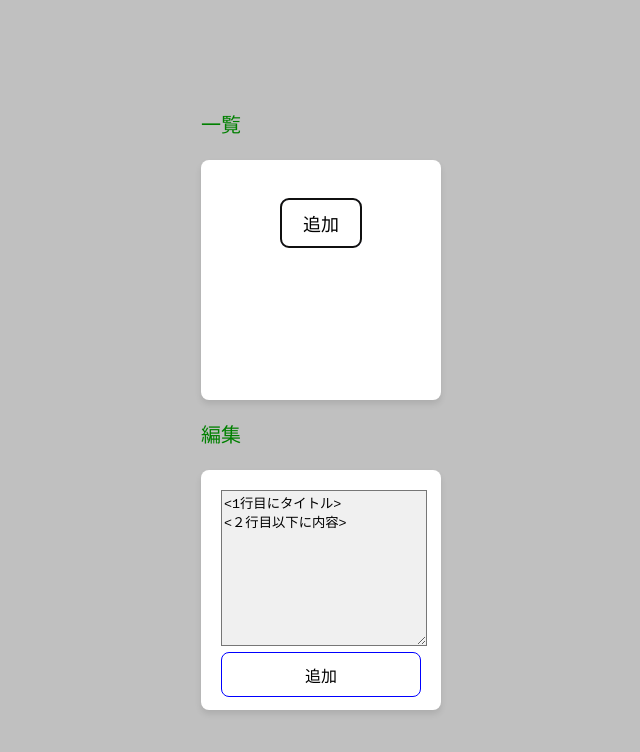
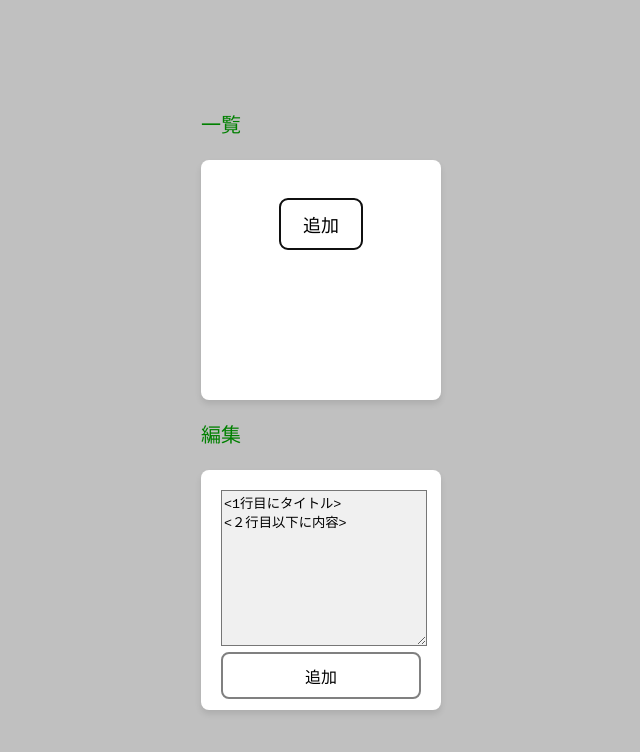
Before and after one commit to y-kawahara-gs/react-spa-memo-app, a React (Vite) app: page / in a window 1280 px wide. Both pictures are taken after a click on the button "追加". Shown: the top 752 px of the page, without its empty margins (319-959 px from the left). Built offline with nearby package versions, Linux system fonts and the light colour scheme.

Commit message:
fix: メモと処理ボタンのUIを別の見た目に修正

```diff
--- a/src/App.css
+++ b/src/App.css
@@ -38,7 +38,7 @@ textarea {
 button {
   color: black;
   background-color: white;
-  border-color: blue;
+  border: 4px solid blue;
   margin: 3;
 }
 
@@ -53,7 +53,11 @@ button {
   margin: 10;
 }
 
-.action-button {
+.grey-border {
+  border: 2px solid #808080;
+}
+
+.grey-border.action-button {
   flex: 1;
   display: flex;
   justify-content: center;
--- a/src/components/Button.jsx
+++ b/src/components/Button.jsx
@@ -1,6 +1,6 @@
 export default function Button({ label, onClick }) {
   return (
-    <button className="action-button" onClick={onClick}>
+    <button className="grey-border action-button" onClick={onClick}>
       {label}
     </button>
   );
--- a/src/components/MemoList.jsx
+++ b/src/components/MemoList.jsx
@@ -10,7 +10,9 @@ export default function MemoList({ memos, onSetId }) {
           </li>
         ))}
         <li>
-          <button onClick={() => onSetId("new")}>追加</button>
+          <button className="grey-border" onClick={() => onSetId("new")}>
+            追加
+          </button>
         </li>
       </ul>
     </>
```
